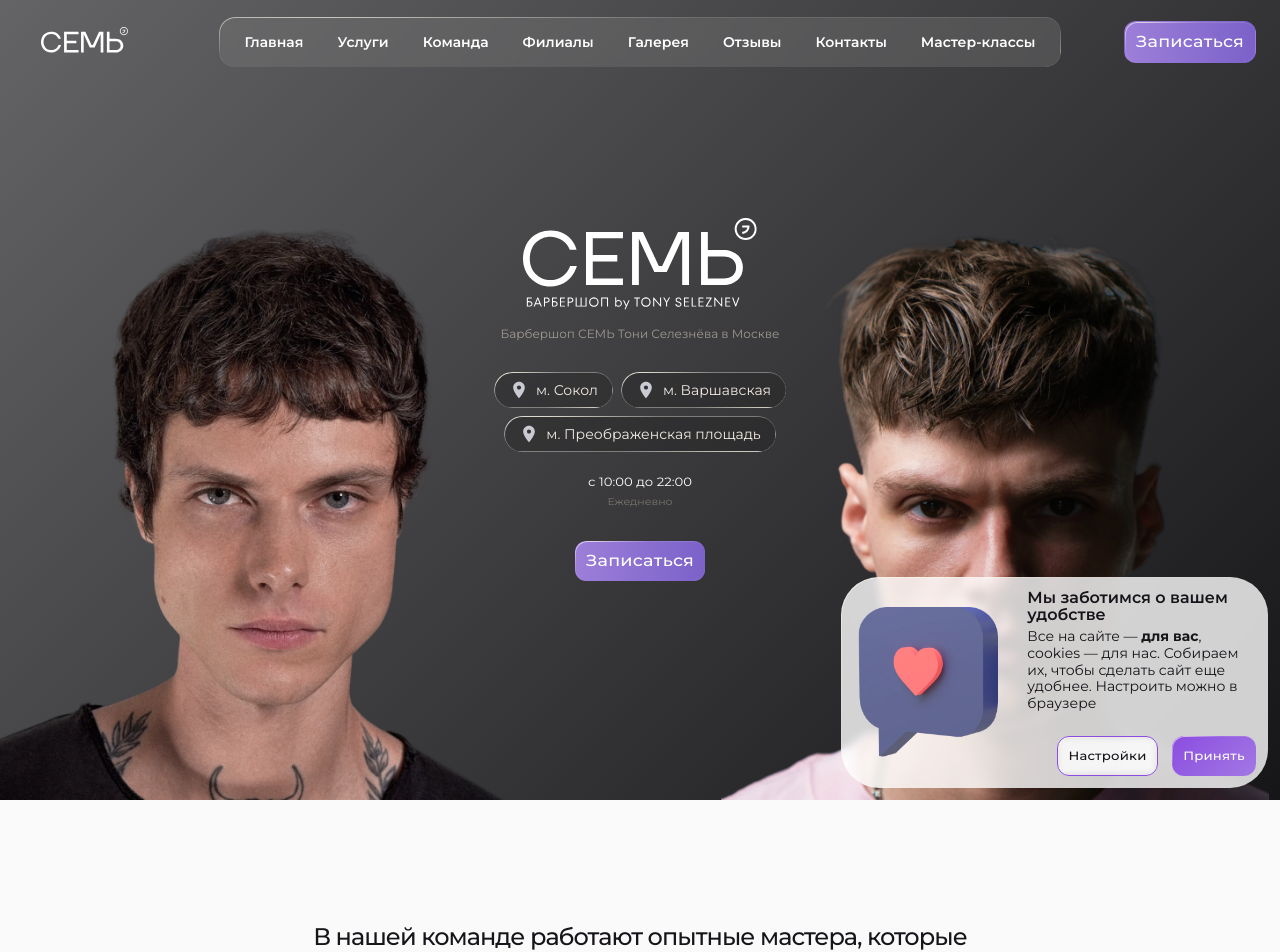
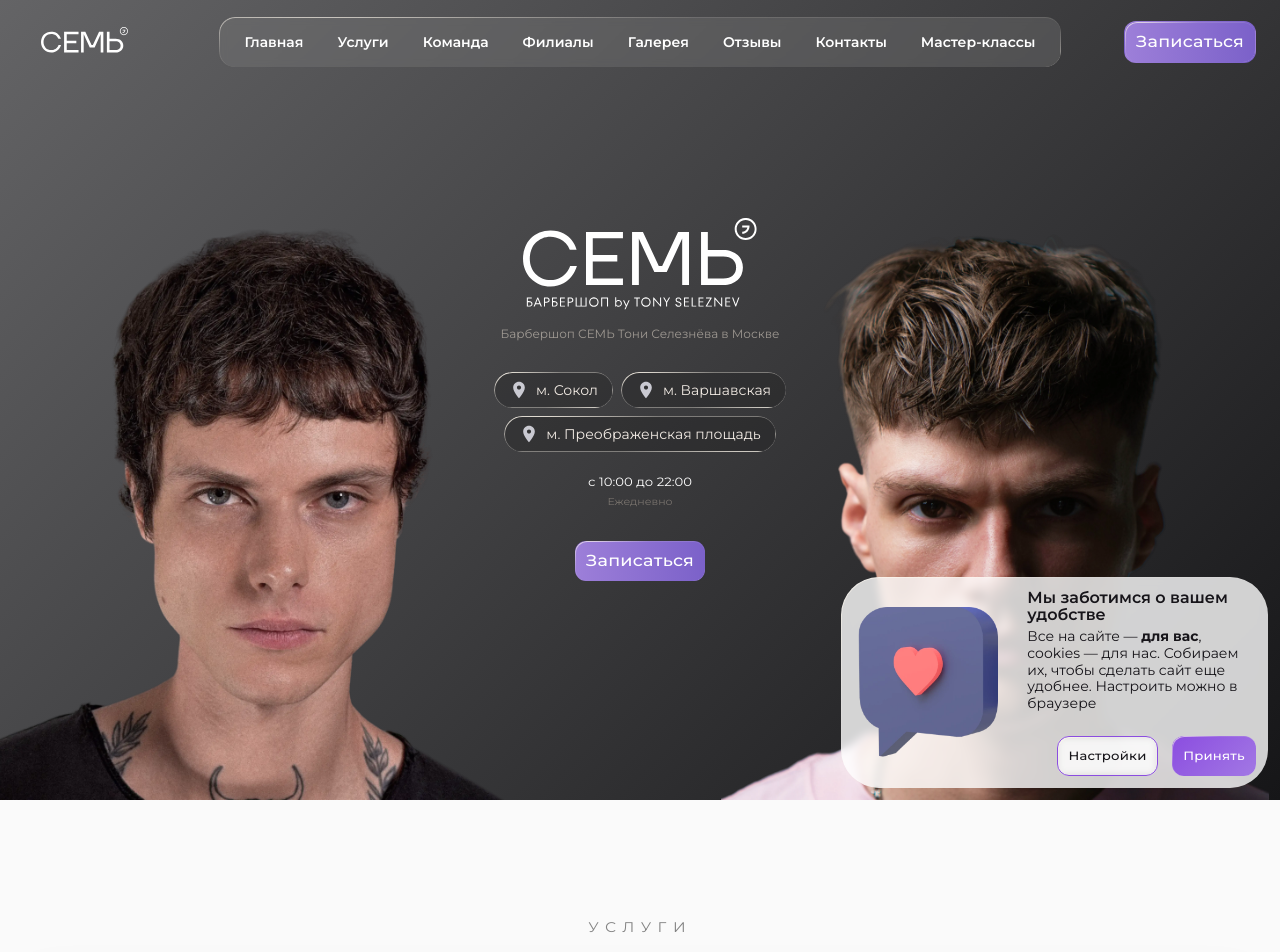
Before and after one commit to artemWu/seven, a Next.js app: page / in a window 1280 px wide. Shown: the top 952 px of the page. Built offline with nearby package versions, Linux system fonts and the light colour scheme.

Commit message:
Show quote only on service pages

```diff
--- a/app/page.tsx
+++ b/app/page.tsx
@@ -159,7 +159,7 @@ export default function Home({
         </Reveal>
       </section>
 
-      <TitleQuote />
+      {(servicesVariant === "cards" || servicesCategory) && <TitleQuote />}
 
       {/* SERVICES */}
       <section
```
